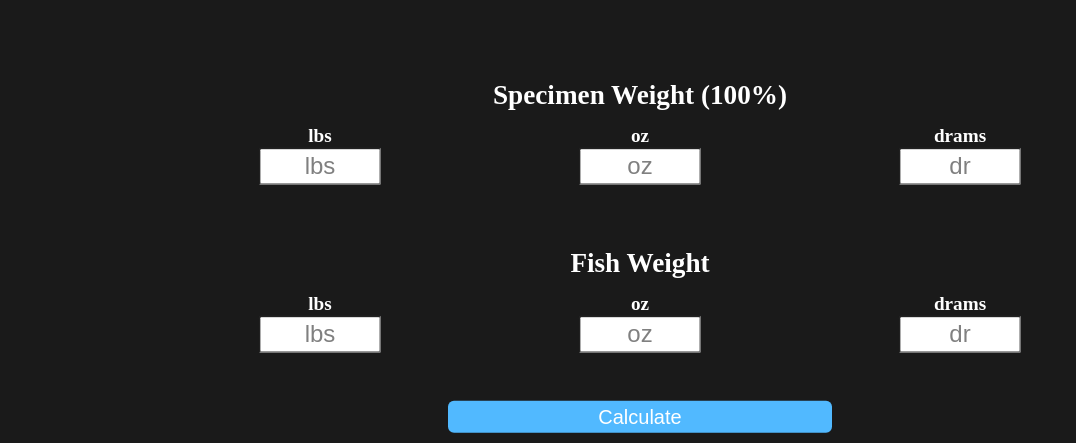
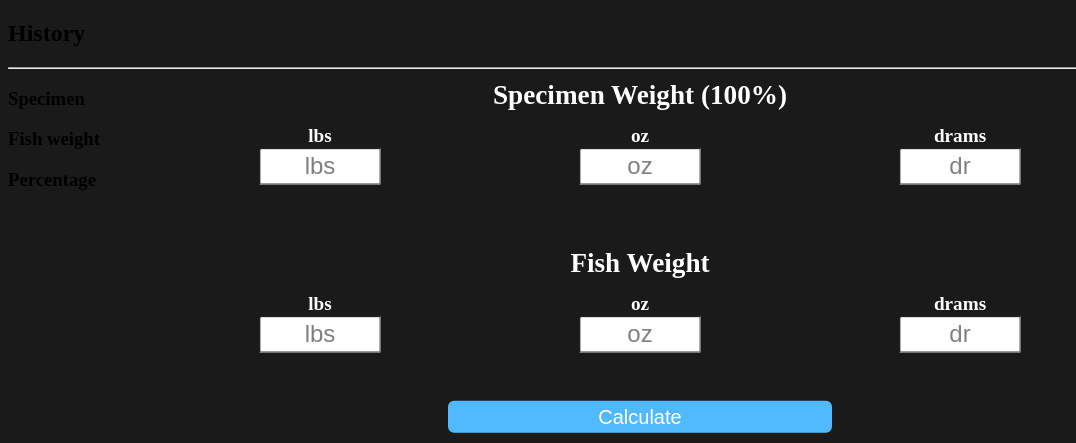
Before and after one commit to Syndrosia/Syndrosia.github.io, a plain HTML site: page index.html in a window 1280 px wide. Shown: the top 443 px of the page, without its empty margins (0-1076 px from the left). Drawn offline with Linux system fonts and the light colour scheme.

Commit message:
Update index.html

```diff
--- a/index.html
+++ b/index.html
@@ -25,5 +25,18 @@
     <h2 id = "drams2">drams</h2>
     <button id = "calcbutton", onclick="calc()">Calculate</button>
     <h1 id = "perc">0%</h1>
+    <h2 id = "prevTitle">History</h2>
+    <hr id = "hr1">
+    <!-- <hr id = "hr2"> -->
+    <!-- <hr id = "hr3"> -->
+    <!-- <hr id = "hr4"> -->
+    <!-- <hr id = "hr5"> -->
+    <!-- <hr id = "hr6"> -->
+    <h3 id = "specimenTitle">Specimen</h3>
+    <h3 id = "fishTitle">Fish weight</h3>
+    <h3 id = "percTitle">Percentage</h3>
+    <table id = "tal1"></table>
+    <table id = "tal2"></table>
+    <table id = "tal3"></table>
 </body>
 </html>
```
